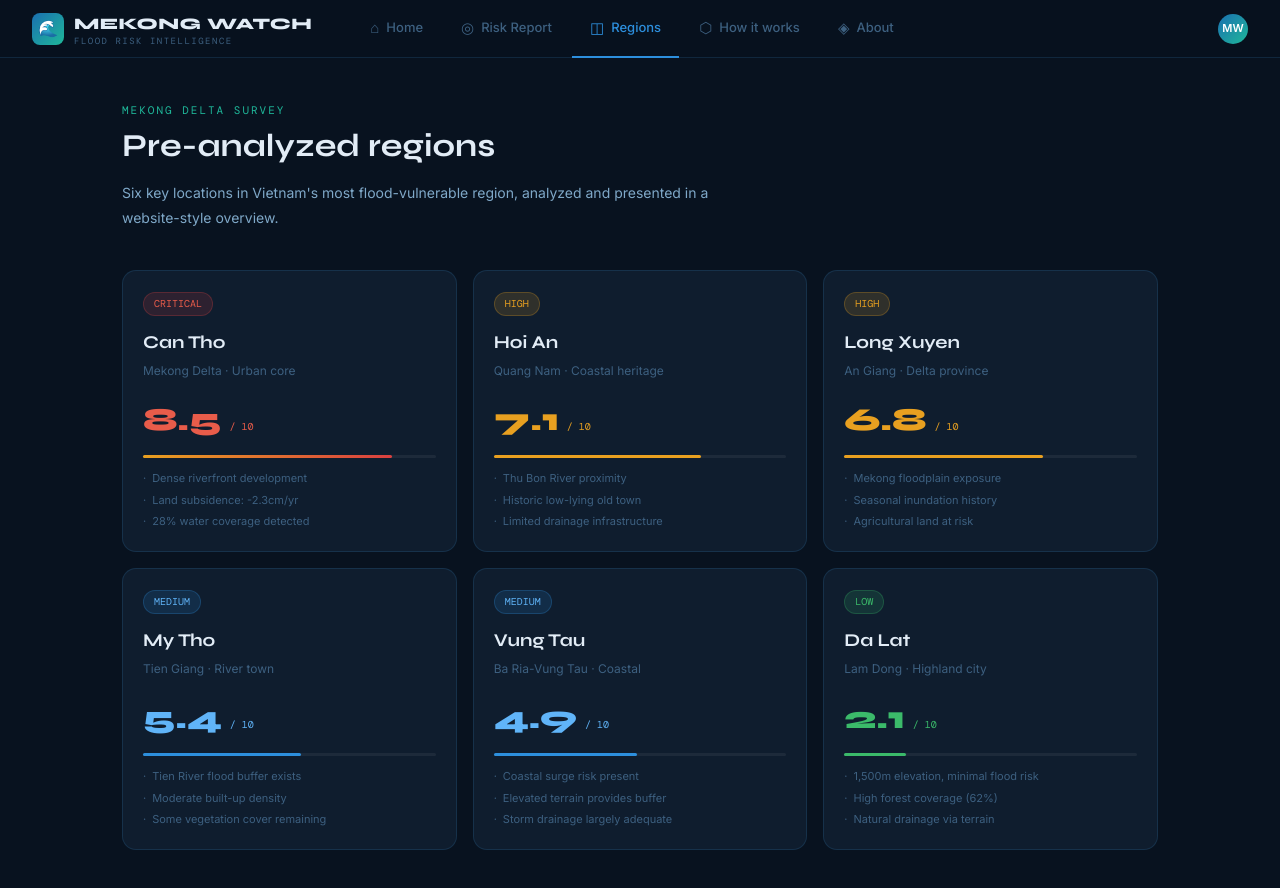
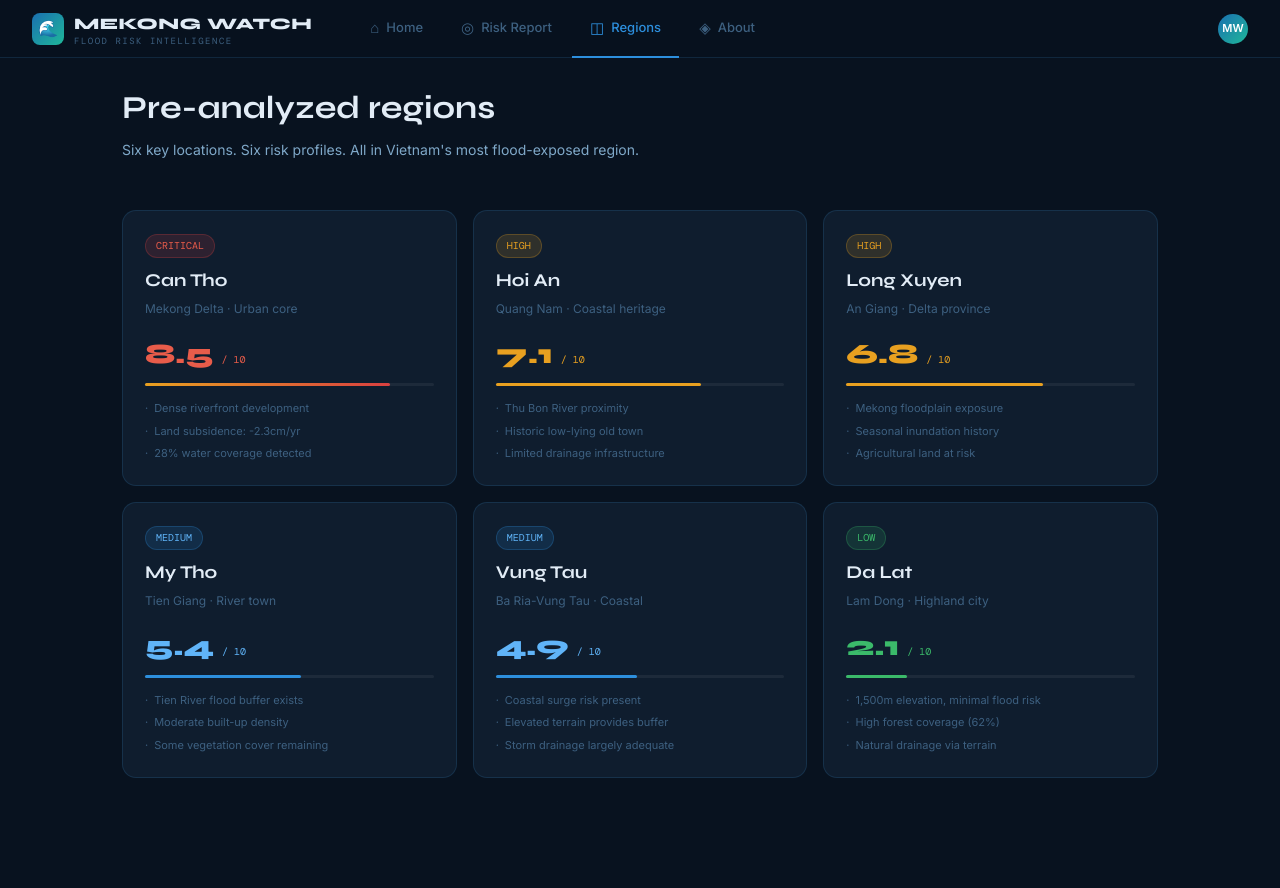
Before and after one commit to phamthucquyen/Mekong-Watch, a Next.js app: page /regions in a window 1280 px wide. Shown: the top 888 px of the page. After the commit the page ends 802 px from the top, so only its background shows below. Built offline with nearby package versions, Linux system fonts and the light colour scheme.

Commit message:
finish Regions tab

```diff
--- a/src/app/globals.css
+++ b/src/app/globals.css
@@ -1234,12 +1234,12 @@ button {
 
 .region-card {
   display: block;
-  padding: 20px;
+  padding: 22px;
 }
 
 .region-badge {
   display: inline-block;
-  margin-bottom: 12px;
+  margin-bottom: 8px;
   padding: 3px 10px;
   border-radius: 20px;
   font-size: 10px;
@@ -1261,12 +1261,12 @@ button {
   display: flex;
   align-items: baseline;
   gap: 8px;
-  margin-bottom: 10px;
+  margin-bottom: 6px;
 }
 
 .region-score {
   font-family: var(--font-display), sans-serif;
-  font-size: 32px;
+  font-size: 28px;
   font-weight: 800;
 }
 
@@ -1289,8 +1289,8 @@ button {
 .region-facts {
   display: flex;
   flex-direction: column;
-  gap: 4px;
-  margin-top: 12px;
+  gap: 5px;
+  margin-top: 14px;
 }
 
 .region-fact {
--- a/src/app/how/page.tsx
+++ /dev/null
@@ -1,34 +0,0 @@
-import { howSteps } from "@/lib/site-content";
-
-export default function HowPage() {
-  return (
-    <main className="page-shell">
-      <section className="how-page">
-        <div className="section-header" style={{ textAlign: "left", marginBottom: 8 }}>
-          <div className="section-eyebrow">UNDER THE HOOD</div>
-          <h2 className="section-title">How Mekong Watch works</h2>
-        </div>
-        <p className="page-lead" style={{ marginBottom: 48, maxWidth: 560 }}>
-          Five steps from a place name to a full flood risk report, powered by Gemini and Google
-          Maps.
-        </p>
-
-        <div className="steps-timeline">
-          {howSteps.map((step, index) => (
-            <div key={step.title} className="step">
-              <div className="step-num-col">
-                <div className="step-circle">{index + 1}</div>
-                {index < howSteps.length - 1 ? <div className="step-line" /> : null}
-              </div>
-              <div className="step-body">
-                <div className="step-title">{step.title}</div>
-                <div className="step-desc">{step.description}</div>
-                <div className="step-code">{step.code.join("\n")}</div>
-              </div>
-            </div>
-          ))}
-        </div>
-      </section>
-    </main>
-  );
-}
--- a/src/app/regions/page.tsx
+++ b/src/app/regions/page.tsx
@@ -52,14 +52,12 @@ function tierStyles(tier: string) {
 export default function RegionsPage() {
   return (
     <main className="page-shell">
-      <section className="regions-page" style={{ paddingTop: 40, paddingBottom: 64 }}>
-        <div className="section-header" style={{ textAlign: "left", marginBottom: 8 }}>
-          <div className="section-eyebrow">MEKONG DELTA SURVEY</div>
+      <section className="regions-page" style={{ paddingTop: 24, paddingBottom: 24 }}>
+        <div className="section-header" style={{ textAlign: "left", marginBottom: 4 }}>
           <h2 className="section-title">Pre-analyzed regions</h2>
         </div>
-        <p className="page-lead" style={{ marginBottom: 40, maxWidth: 640 }}>
-          Six key locations in Vietnam&apos;s most flood-vulnerable region, analyzed and presented
-          in a website-style overview.
+        <p className="page-lead" style={{ marginBottom: 48, maxWidth: 640 }}>
+          Six key locations. Six risk profiles. All in Vietnam&apos;s most flood-exposed region.
         </p>
 
         <div className="regions-grid">
--- a/src/components/site-nav.tsx
+++ b/src/components/site-nav.tsx
@@ -7,7 +7,6 @@ const navItems = [
   { href: "/", label: "Home", icon: "⌂" },
   { href: "/analyze", label: "Risk Report", icon: "◎" },
   { href: "/regions", label: "Regions", icon: "◫" },
-  { href: "/how", label: "How it works", icon: "⬡" },
   { href: "/about", label: "About", icon: "◈" }
 ];
 
```
